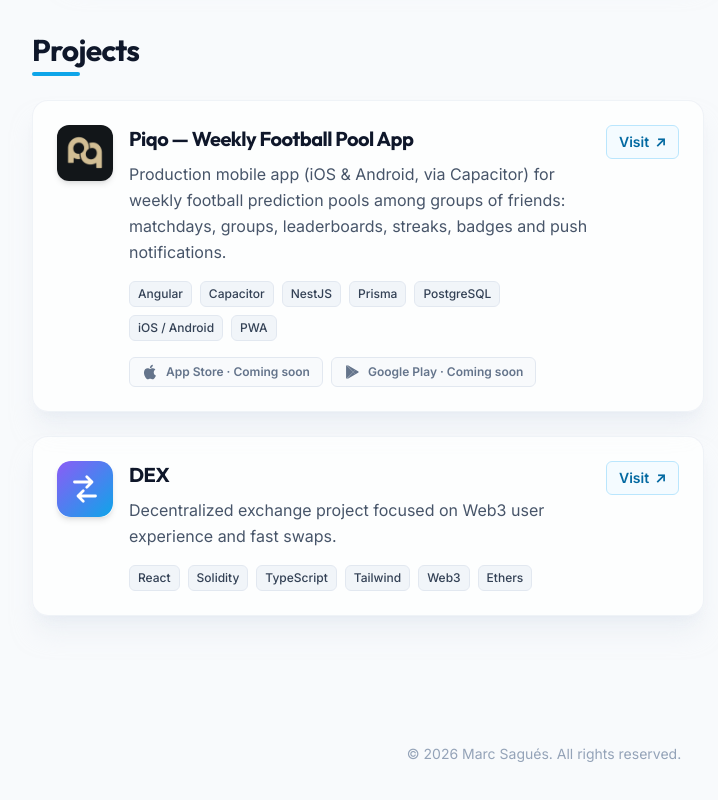
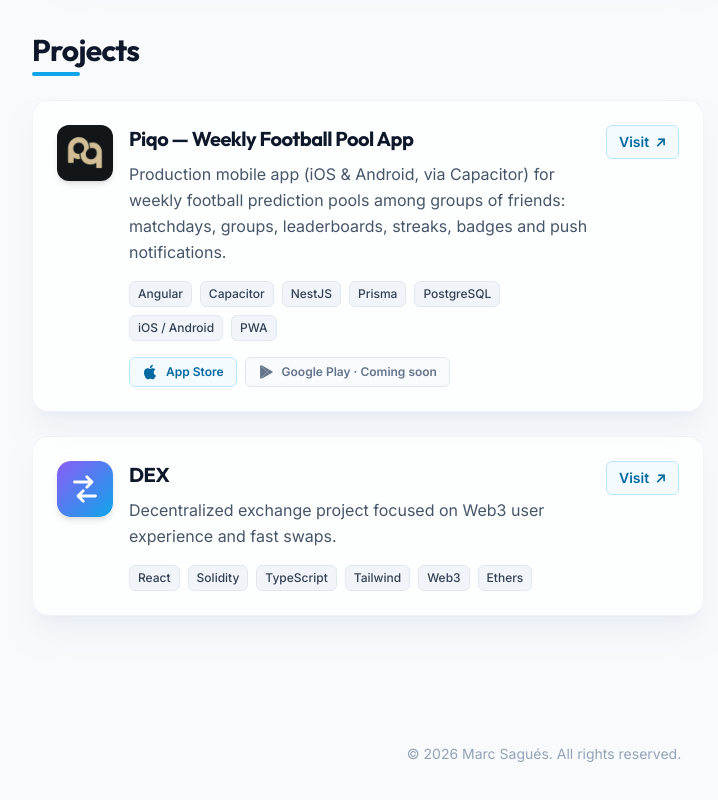
Before and after one commit to MarcSagues/CV, an Angular app: page / in a window 1280 px wide. Shown: the part 2791-3591 px from the top of the page, without its empty margins (96-814 px from the left). Built offline with nearby package versions, Linux system fonts and the light colour scheme.

Commit message:
Link Piqo App Store listing

```diff
--- a/src/app/components/projects/projects.component.ts
+++ b/src/app/components/projects/projects.component.ts
@@ -28,10 +28,10 @@
 
                   @if (project.stores) {
                     <div class="mt-4 flex flex-wrap gap-2">
-                      <span class="inline-flex items-center gap-2 px-3 py-1.5 rounded-md border border-slate-200 dark:border-zinc-700 text-slate-500 dark:text-slate-400 bg-slate-50 dark:bg-zinc-800/50 text-xs font-semibold cursor-default" title="Coming soon">
+                      <a [href]="project.appStoreUrl" target="_blank" rel="noopener noreferrer" aria-label="Download Piqo on the App Store" class="inline-flex items-center gap-2 px-3 py-1.5 rounded-md border border-primary-200 dark:border-primary-800 text-primary-700 dark:text-primary-300 bg-primary-50/70 dark:bg-primary-900/20 hover:bg-primary-100 dark:hover:bg-primary-900/35 transition-colors text-xs font-semibold">
                         <svg class="w-4 h-4" viewBox="0 0 24 24" fill="currentColor"><path d="M16.365 1.43c0 1.14-.493 2.27-1.177 3.08-.744.9-1.99 1.57-2.987 1.57-.12 0-.23-.02-.3-.03-.01-.06-.04-.22-.04-.39 0-1.15.572-2.27 1.206-2.98.804-.94 2.142-1.64 3.248-1.68.03.13.05.28.05.43zm4.565 15.71c-.03.07-.463 1.58-1.518 3.12-.945 1.34-1.94 2.71-3.43 2.71-1.517 0-1.9-.88-3.63-.88-1.698 0-2.302.91-3.67.91-1.377 0-2.332-1.26-3.428-2.8-1.287-1.82-2.323-4.63-2.323-7.28 0-4.28 2.797-6.55 5.552-6.55 1.448 0 2.675.95 3.6.95.9 0 2.28-1.01 3.83-1.01.6 0 2.75.05 4.16 2.09-.108.07-2.48 1.43-2.48 4.39 0 3.51 3.08 4.75 3.336 4.35z"/></svg>
-                        App Store · Coming soon
-                      </span>
+                        App Store
+                      </a>
                       <span class="inline-flex items-center gap-2 px-3 py-1.5 rounded-md border border-slate-200 dark:border-zinc-700 text-slate-500 dark:text-slate-400 bg-slate-50 dark:bg-zinc-800/50 text-xs font-semibold cursor-default" title="Coming soon">
                         <svg class="w-4 h-4" viewBox="0 0 24 24" fill="currentColor"><path d="M3.61 1.81c-.31.32-.5.81-.5 1.44v17.5c0 .63.19 1.12.5 1.44l.11.1L13.9 12.1v-.2L3.72 1.71l-.11.1z"/><path d="M17.28 15.47l-3.38-3.37v-.2l3.38-3.37 3.83 2.18c1.09.62 1.09 1.63 0 2.25l-3.83 2.51z"/><path d="M13.9 12.1l3.38 3.37-11.56 6.58c-.42.25-.9.24-1.24-.02l9.42-9.93z"/><path d="M13.9 11.9L4.48 1.97c.34-.26.82-.27 1.24-.02l11.56 6.58-3.38 3.37z"/></svg>
                         Google Play · Coming soon
@@ -67,6 +67,7 @@
       name: 'Piqo — Weekly Football Pool App',
       description: 'Production mobile app (iOS & Android, via Capacitor) for weekly football prediction pools among groups of friends: matchdays, groups, leaderboards, streaks, badges and push notifications.',
       url: 'https://piqo.es',
+      appStoreUrl: 'https://apps.apple.com/us/app/piqo/id6811123768',
       image: 'projects/piqo-icon.png',
       technologies: ['Angular', 'Capacitor', 'NestJS', 'Prisma', 'PostgreSQL', 'iOS / Android', 'PWA'],
       stores: true
```
